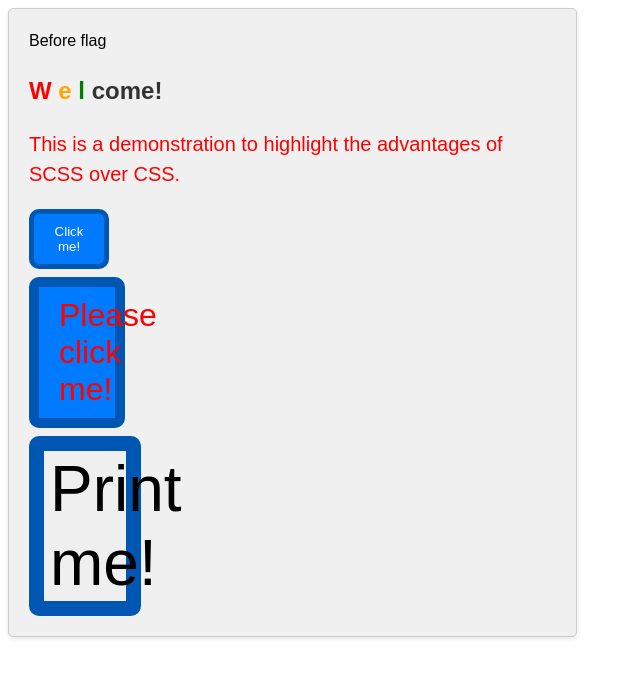
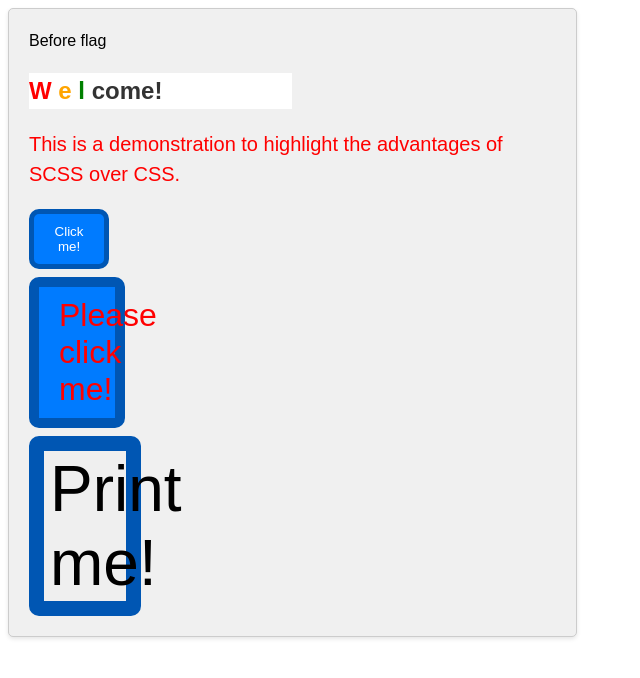
Before and after one commit to StandOut-0/CSSvsSass, a website: page index.html in a window 1280 px wide. Shown: the whole page, without its empty margins (0-640 px from the left). Drawn offline with Linux system fonts and the light colour scheme.

Commit message:
percentage() 사용하기

```diff
--- a/before/before.scss
+++ b/before/before.scss
@@ -45,6 +45,8 @@ div {
     margin-bottom: 20px;
 
     > h2 {
+      width: percentage(0.5); //%
+      background: white;
       font-size: 1.5rem;
       color: map-get($palette, text-color);
       margin-bottom: 10px;
```
Also changed, not shown: css/before.css, 1 other file.
